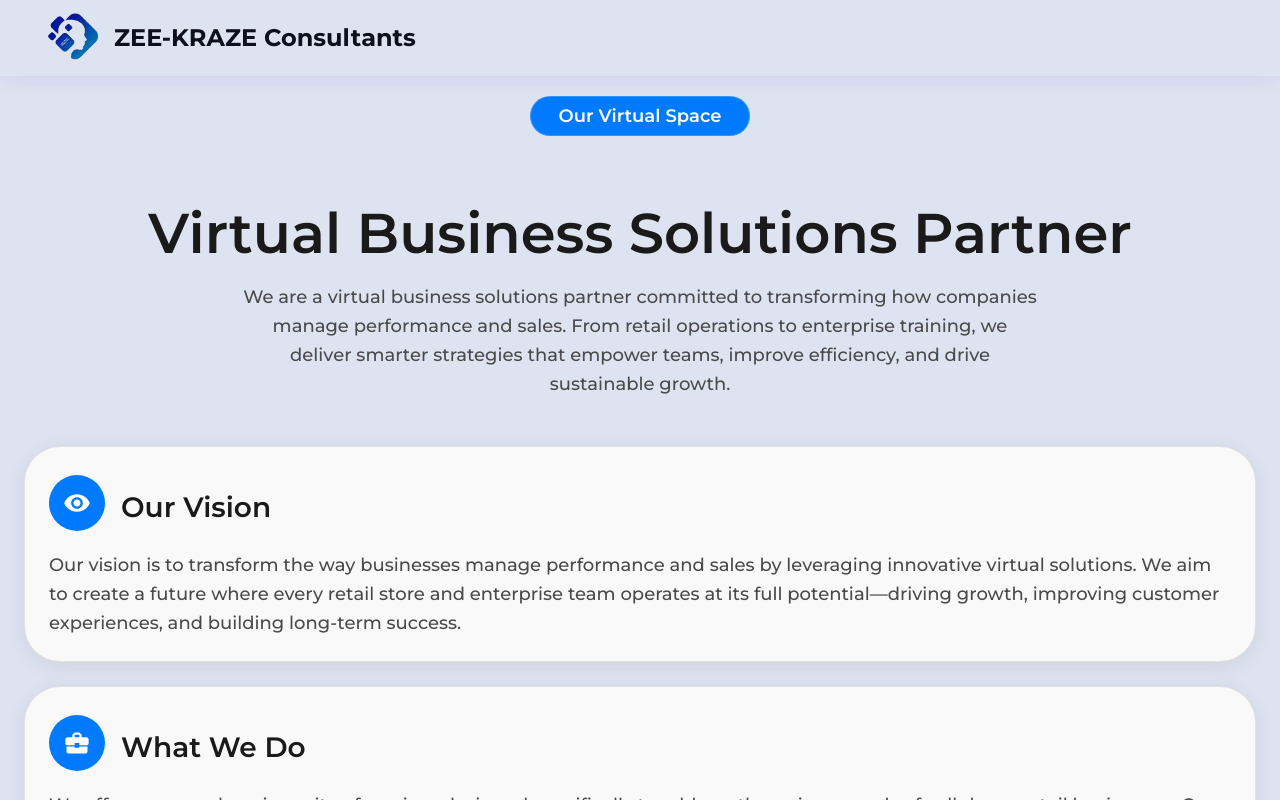
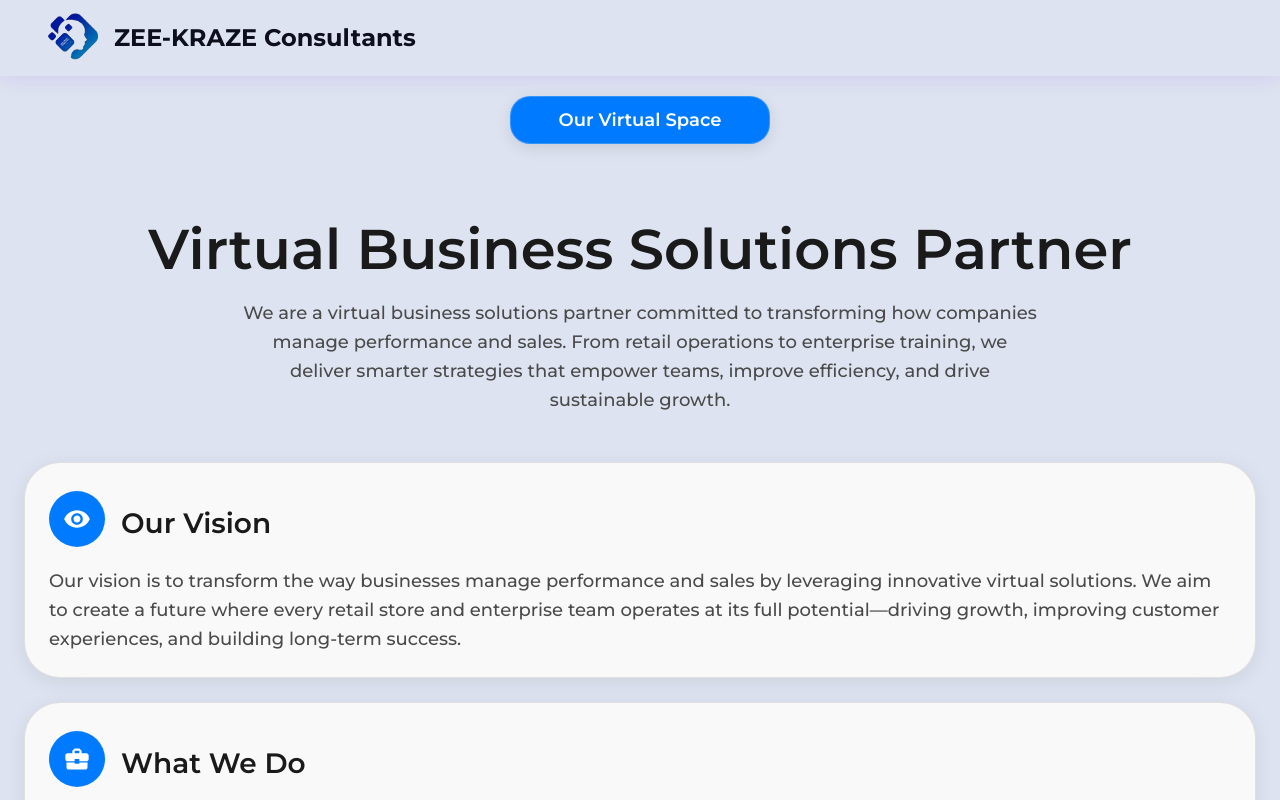
Before and after one commit to Zameerali/ZEE, a React (Vite) app: page /about in a window 1280 px wide. Shown: the top 800 px of the page. Built offline with nearby package versions, Linux system fonts and the light colour scheme.

Commit message:
chip update

```diff
--- a/src/pages/About.jsx
+++ b/src/pages/About.jsx
@@ -78,18 +78,20 @@ const About = () => {
               <Chip
                 label="Our Virtual Space"
                 sx={{
-                  mb: 3,
-                  backgroundColor: theme.palette.mode === 'dark' ? '#A9FF4F' : '#007BFF',
-                  color: theme.palette.mode === 'dark' ? '#0D0F1C' : '#FFFFFF',
+                mb: 4,
+                backgroundColor: '#007BFF',
+                color: '#FFFFFF',
                 fontWeight: 600,
                 fontSize: { xs: '1rem', md: '1.125rem' },
-                  height: { xs: 36, md: 40 },
-                  px: 2,
+                height: { xs: 40, md: 48 },
+                px: { xs: 2, md: 3 },
                 border: '1px solid rgba(255, 255, 255, 0.2)',
+                boxShadow: '0 4px 16px rgba(0, 0, 0, 0.1)',
+                '& .MuiChip-label': { px: { xs: 2, md: 3 }, fontWeight: 600 },
                 '&:hover': {
-                    backgroundColor: theme.palette.mode === 'dark' ? '#B9FF6F' : '#005BFF',
-                    transform: 'translateY(-2px)',
-                    boxShadow: '0 4px 16px rgba(0, 0, 0, 0.1)',
+                  transform: 'translateY(-1px)',
+                  backgroundColor: '#005BFF',
+                  boxShadow: '0 6px 20px rgba(0, 0, 0, 0.15)',
                 },
                 transition: 'all 0.3s ease',
               }}
--- a/src/pages/Solutions.jsx
+++ b/src/pages/Solutions.jsx
@@ -643,17 +643,20 @@ const Solutions = () => {
               <Chip
                 label="Our Solutions"
                 sx={{
-                  mb: { xs: 2, md: 3 },
-                  backgroundColor: theme.palette.mode === 'dark' ? '#A9FF4F' : '#007BFF',
-                  color: theme.palette.mode === 'dark' ? '#0D0F1C' : '#FFFFFF',
+                mb: 4,
+                backgroundColor: '#007BFF',
+                color: '#FFFFFF',
                 fontWeight: 600,
                 fontSize: { xs: '1rem', md: '1.125rem' },
-                  px: 2,
-                  py: 0.5,
+                height: { xs: 40, md: 48 },
+                px: { xs: 2, md: 3 },
                 border: '1px solid rgba(255, 255, 255, 0.2)',
+                boxShadow: '0 4px 16px rgba(0, 0, 0, 0.1)',
+                '& .MuiChip-label': { px: { xs: 2, md: 3 }, fontWeight: 600 },
                 '&:hover': {
-                    backgroundColor: theme.palette.mode === 'dark' ? '#B9FF6F' : '#005BFF',
-                    boxShadow: '0 4px 16px rgba(0, 0, 0, 0.1)',
+                  transform: 'translateY(-1px)',
+                  backgroundColor: '#005BFF',
+                  boxShadow: '0 6px 20px rgba(0, 0, 0, 0.15)',
                 },
                 transition: 'all 0.3s ease',
               }}
```
Lines whose indentation alone changed are shown as unchanged.
